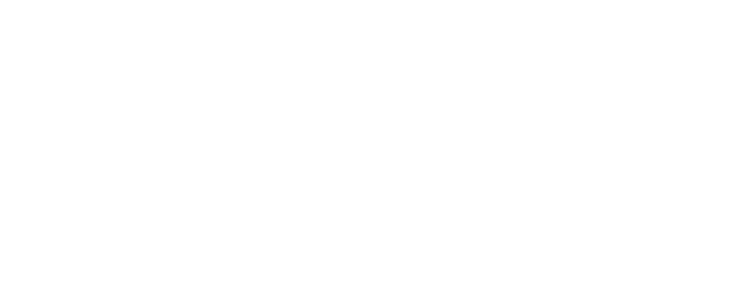
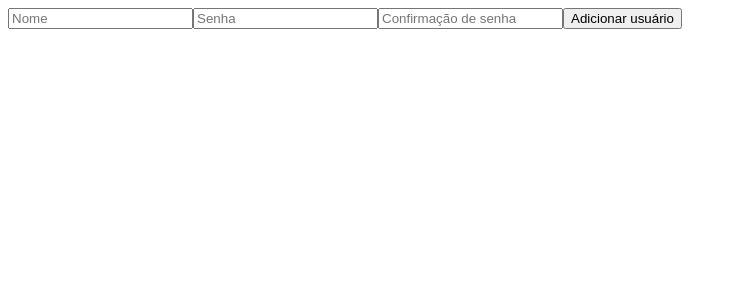
Before and after one commit to dilincoln/react_with_jest_and_testing_library, a React (Vite) app: page /register in a window 1280 px wide. Before the commit this address had no page. Shown: the top 300 px of the page, without its empty margins (0-737 px from the left). Built offline with nearby package versions, Linux system fonts and the light colour scheme.

Commit message:
feat: add register route and page with form registration and user list

```diff
--- a/src/App.tsx
+++ b/src/App.tsx
@@ -1,11 +1,13 @@
 import { BrowserRouter, Route, Routes } from 'react-router-dom'
 import Login from './pages/login'
+import Register from './pages/register'
 
 function App() {
 	return (
 		<BrowserRouter>
 			<Routes>
 				<Route path='/' element={<Login />} />
+				<Route path='/register' element={<Register />} />
 			</Routes>
 		</BrowserRouter>
 	)
--- a/src/pages/login/index.tsx
+++ b/src/pages/login/index.tsx
@@ -1,9 +1,15 @@
+import { Link } from 'react-router-dom'
+
 function Login() {
 	return (
-		<form data-testid='form-element'>
-			<input data-testid='name-input' type='text' placeholder='Nome' />
-			<input data-testid='password-input' type='password' placeholder='Senha' />
-		</form>
+		<>
+			<form data-testid='form-element'>
+				<input data-testid='name-input' type='text' placeholder='Nome' />
+				<input data-testid='password-input' type='password' placeholder='Senha' />
+			</form>
+
+			<Link to='/register'>Cadastrar usuário</Link>
+		</>
 	)
 }
 
--- /dev/null
+++ b/src/pages/register/index.tsx
@@ -0,0 +1,88 @@
+import { useCallback, useState } from 'react'
+
+type UserProps = {
+	name: string
+	password: string
+}
+
+type RegisterProps = {
+	initialUsers?: UserProps[]
+}
+
+function Register(props?: RegisterProps) {
+	const [users, setUsers] = useState<UserProps[]>(props?.initialUsers ?? [])
+
+	const [name, setName] = useState('')
+	const [password, setPassword] = useState('')
+	const [confirmPassword, setConfirmPassword] = useState('')
+
+	const handleSubmit = useCallback(
+		async (e: React.FormEvent<HTMLFormElement>) => {
+			e.preventDefault()
+
+			// Checks if the password and confirm password match
+			if (password !== confirmPassword) {
+				window.alert('Password and password confirmation does not match')
+
+				return
+			}
+
+			// Checks if user name already exists
+			const userNameExist = users.find((user) => user.name === name)
+
+			if (userNameExist) {
+				window.alert('User name already exists')
+
+				return
+			}
+
+			// Adds the new user to the list of users
+			setUsers([...users, { name, password }])
+		},
+		[name, password, confirmPassword]
+	)
+
+	return (
+		<>
+			<form data-testid='form-element' onSubmit={handleSubmit}>
+				<input
+					data-testid='name-input'
+					type='text'
+					placeholder='Nome'
+					value={name}
+					onChange={(e) => setName(e.target.value)}
+				/>
+
+				<input
+					data-testid='password-input'
+					type='password'
+					placeholder='Senha'
+					value={password}
+					onChange={(e) => setPassword(e.target.value)}
+				/>
+
+				<input
+					data-testid='confirm-password-input'
+					type='password'
+					placeholder='Confirmação de senha'
+					value={confirmPassword}
+					onChange={(e) => setConfirmPassword(e.target.value)}
+				/>
+
+				<button data-testid='submit-button' type='submit'>
+					Adicionar usuário
+				</button>
+			</form>
+
+			<ul>
+				{users.map((user) => (
+					<li data-testid='user-list-item' key={user.name}>
+						{user.name}
+					</li>
+				))}
+			</ul>
+		</>
+	)
+}
+
+export default Register
```
